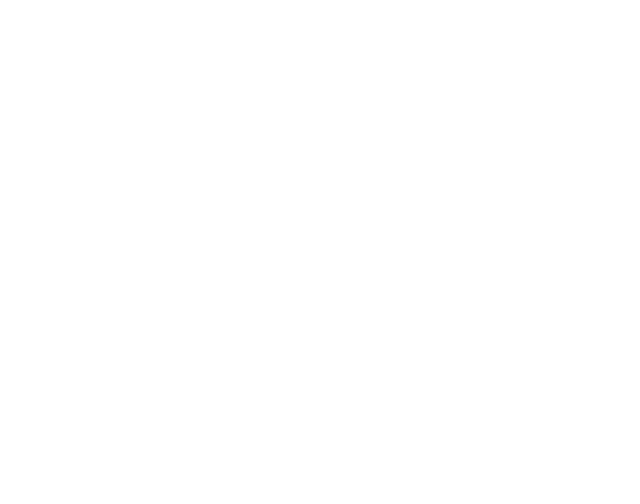
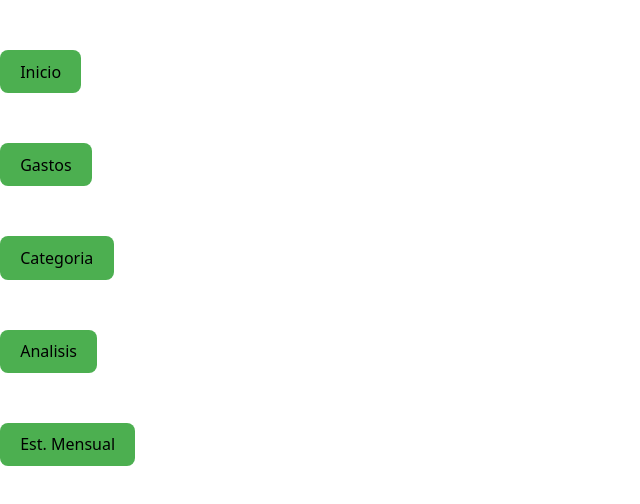
Before and after one commit to Heartsmith1/Monex, a React app in the folder Monex/frontend/: page /SideBar in a window 1280 px wide. Before the commit this address had no page. Shown: the top 504 px of the page, without its empty margins (0-640 px from the left). Built offline with nearby package versions, Linux system fonts and the light colour scheme; the HTML template or start-up script is replaced by a standard one.

Commit message:
direccionar login a pestaña home, creacion de componente sidebar y home

```diff
--- a/Monex/frontend/src/App.css
+++ b/Monex/frontend/src/App.css
@@ -15,7 +15,9 @@ html, body, #root {
     background-color: white;
 }
 
-
+/*--------------------------.--------*/
+/*----------------LOGIN--------------*/
+/*-----------------------------------*/
 .contenedor_login {
   display: flex;
   height: 100vh;
@@ -30,12 +32,12 @@ html, body, #root {
 }
 
 .texto_bienvenidos{
-  margin-right: 100px;
-  font-size: 50px;
+  font-size: 40px;
 }
 
 .img_login{
   width: 300px;
+  margin-left: 30px;
 }
 
 .login {
@@ -48,6 +50,7 @@ html, body, #root {
 
 .text_email{
   display: block;
+  margin-left: 30px;
   color: white;
 }
 
@@ -56,6 +59,7 @@ html, body, #root {
   background-color:#24282C;
   opacity: 50%;
   color: white;
+  margin-left: 30px;
   border-radius: 5px;
   width: 300px;
   height: 30px;
@@ -63,6 +67,7 @@ html, body, #root {
 
 .text_contraseña{
   display: block;
+  margin-left: 30px;
   color: white;
 }
 
@@ -72,6 +77,7 @@ html, body, #root {
   opacity: 50%;
   color: white;
   border-radius: 5px;
+  margin-left: 30px;
   width: 300px;
   height: 30px;
 }
@@ -85,6 +91,46 @@ html, body, #root {
 .boton_ingresar{
   background-color: #D1B475;
   margin-top: 50px;
+  margin-left: 35px;
   width: 300px;
   height: 40px;
 }
+
+.texto_olvidar_contraseña{
+  margin-right: 50px;
+}
+
+/*-----------------------------------*/
+/*---------------HOME----------------*/
+/*-----------------------------------*/
+
+
+.boton_inicio{
+  display: block;
+  margin-top: 50px;
+  background-color: #4CAF50;
+}
+
+.boton_gastos{
+  display: block;
+  margin-top: 50px;
+  background-color: #4CAF50;
+}
+
+.boton_categoria{
+  display: block;
+  margin-top: 50px;
+  background-color: #4CAF50;
+}
+
+.boton_analisis{
+  display: block;
+  margin-top: 50px;
+  background-color: #4CAF50;
+}
+
+.boton_est_mensual{
+  display: block;
+  margin-top: 50px;
+  background-color: #4CAF50;
+}
--- a/Monex/frontend/src/App.jsx
+++ b/Monex/frontend/src/App.jsx
@@ -2,6 +2,8 @@ import { useState } from 'react'
 import { BrowserRouter as Router, Routes, Route } from 'react-router-dom';
 import './App.css'
 import { Login } from './pages/Login/Login';
+import {Home} from './pages/home/Home';
+import { SideBar } from './components/SideBar/SideBar';
 
 function App() {
   const [count, setCount] = useState(0)
@@ -11,7 +13,8 @@ function App() {
       <Router>
         <Routes>
           <Route path="/" element={<Login/>}/>
-
+          <Route path="/Home" element={<Home/>}/>
+          <Route path="/SideBar" element={<SideBar/>}/>
         </Routes>
       </Router>
     </>
--- /dev/null
+++ b/Monex/frontend/src/components/SideBar/SideBar.jsx
@@ -0,0 +1,25 @@
+export function SideBar(){
+
+
+
+
+    return(
+
+        <div className="contenedor_slideBar">
+            <div className="contenedor_botones">
+                <form action="">
+                    <button className="boton_inicio">Inicio</button>
+
+                    <button className="boton_gastos">Gastos</button>
+
+                    <button className="boton_categoria">Categoria</button>
+
+                    <button className="boton_analisis">Analisis</button>
+
+                    <button className="boton_est_mensual">Est. Mensual</button>
+
+                </form>
+            </div>
+        </div>
+    )
+}
--- a/Monex/frontend/src/pages/Login/Login.jsx
+++ b/Monex/frontend/src/pages/Login/Login.jsx
@@ -1,7 +1,10 @@
 import { useState } from "react";
 import usuario from "../../assets/icon/usuario.png"
+import { useNavigate } from "react-router-dom";
 
 export function Login (){
+
+  const navigate = useNavigate();
 
   const [email, setEmail] = useState("");
   const [password, setPassword] = useState("");
@@ -30,8 +33,7 @@ const erroresValidados = validar();
     setErrores(erroresValidados);
 
     if (Object.keys(erroresValidados).length === 0) {
-      console.log("Formulario válido");
-
+      navigate("/home");
     }
   };
 
@@ -43,7 +45,7 @@ return(
       <div className="login">
         <div className="login_contenido">
 
-          <h1 className="texto_bienvenidos">BIENVENIDOS</h1>
+          <h1 className="texto_bienvenidos">BIENVENIDO</h1>
 
           <img
             src={usuario}
@@ -80,7 +82,7 @@ return(
             <button className="boton_ingresar" type="submit">Iniciar sesion</button>
 
           </form>
-            <p>¿Todavía no tienes una cuenta o has olvidado tu contraseña? </p>
+            <p className="texto_olvidar_contraseña">¿Todavía no tienes una cuenta o has olvidado tu contraseña? </p>
 
         </div>
       </div>
--- /dev/null
+++ b/Monex/frontend/src/pages/home/Home.jsx
@@ -0,0 +1,13 @@
+
+
+
+export function Home(){
+
+
+
+return(
+    <div className="contenedor_Home">
+        <p></p>
+    </div>
+)
+}
```
Lines whose indentation alone changed are shown as unchanged.
